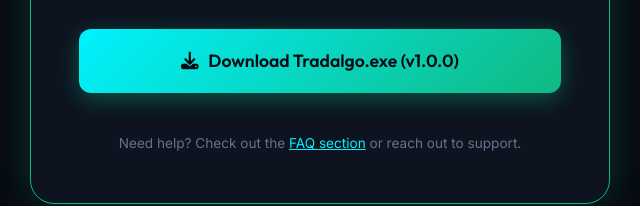
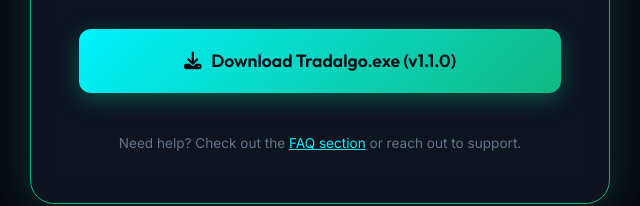
Before and after one commit to vicr2245-sys/tradalgo-store, a website: page website/success.html in a window 1280 px wide. Shown: the part 564-770 px from the top of the page, 320-960 px from the left. Drawn offline with Linux system fonts and the light colour scheme.

Commit message:
Update download link to v1.1.0

```diff
--- a/website/success.html
+++ b/website/success.html
@@ -32,8 +32,8 @@
                 </ol>
             </div>
 
-            <a href="https://github.com/vicr2245-sys/tradalgo-store/releases/download/v1.0.0/tradalgo.exe" download class="btn btn-hero-primary btn-glow" style="width: 100%; font-size: 1.1rem; padding: 1.1rem 2rem; margin-bottom: 1rem;">
-                <i class="fa-solid fa-download"></i> Download Tradalgo.exe (v1.0.0)
+            <a href="https://github.com/vicr2245-sys/tradalgo-store/releases/download/v1.1.0/tradalgo.exe" download class="btn btn-hero-primary btn-glow" style="width: 100%; font-size: 1.1rem; padding: 1.1rem 2rem; margin-bottom: 1rem;">
+                <i class="fa-solid fa-download"></i> Download Tradalgo.exe (v1.1.0)
             </a>
 
             <div style="font-size: 0.85rem; color: #64748B; margin-top: 1.5rem;">
```
